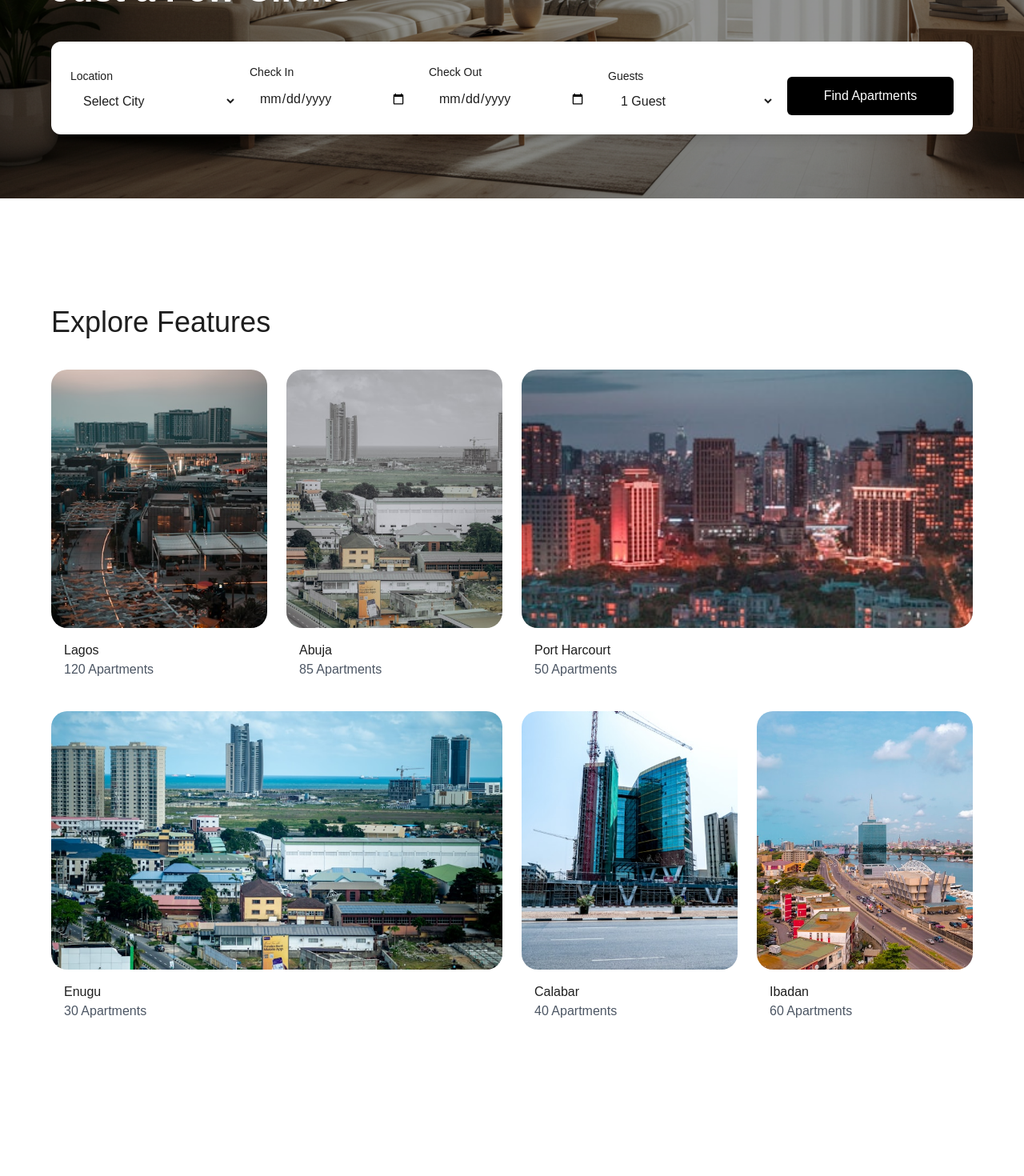
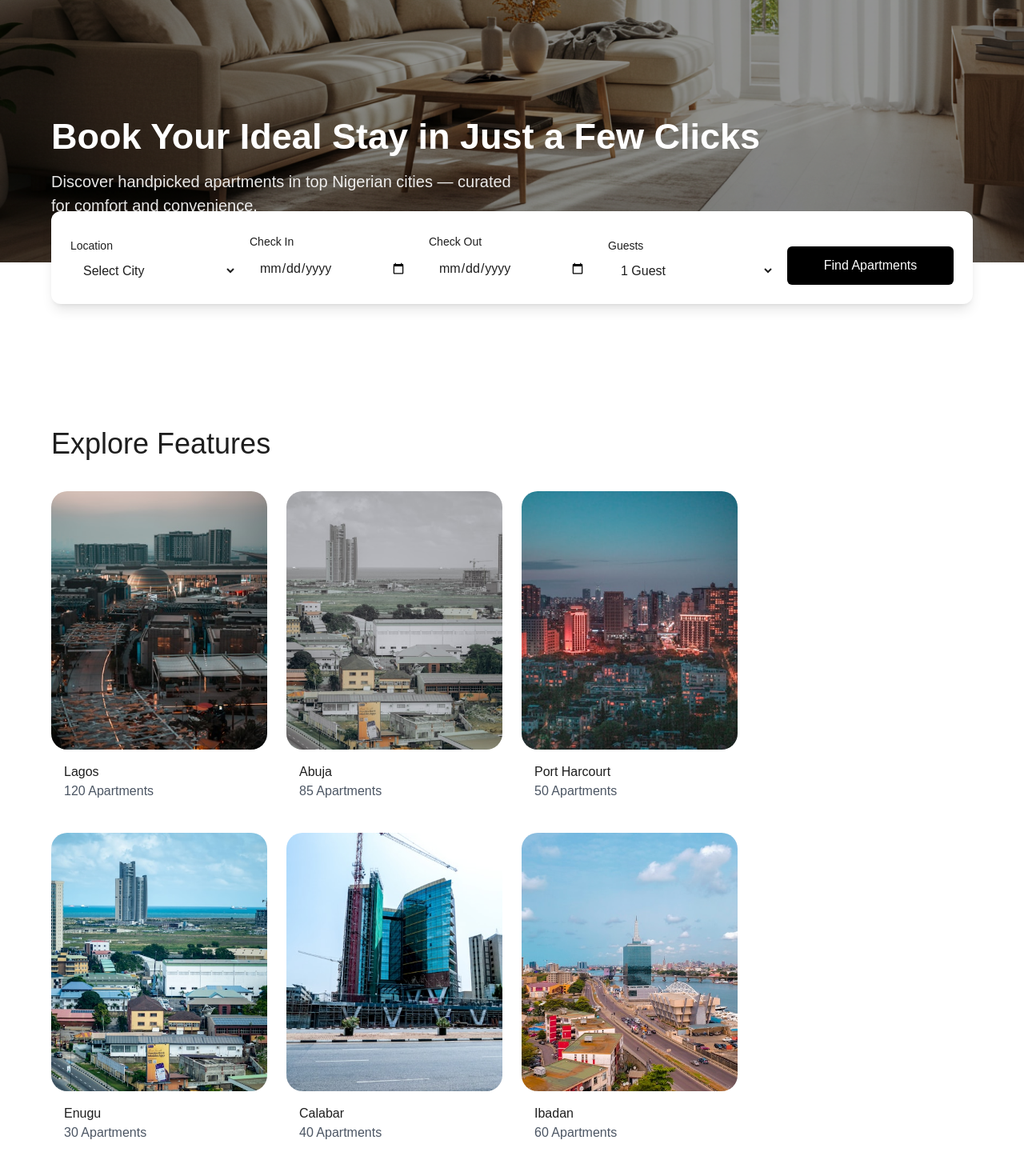
Before and after one commit to nancy-amam/jenriana, a Next.js app: page / in a window 1280 px wide. Shown: the part 560-2030 px from the top of the page at 80% size. Built offline with nearby package versions, Linux system fonts and the light colour scheme.

Commit message:
worked on homepage, aparmentpage and checkout

```diff
--- a/src/app/page.tsx
+++ b/src/app/page.tsx
@@ -16,82 +16,59 @@ export default function HomePage() {
     <main>
       {/* Hero Section */}
       <section
-        className="relative h-[90vh] w-full bg-cover bg-center"
+        className="relative h-screen w-full bg-cover bg-center"
         style={{
           backgroundImage: "url('/images/hero-bg.png')",
         }}
       >
         <div className="absolute inset-0 bg-black/40"></div>
-        <div className="relative z-10 h-full flex flex-col justify-end pb-20 px-6 md:px-16">
-          <div className="flex flex-col md:flex-row items-center font-normal justify-between text-white mb-8">
-            <h1 className="text-[45px]  font-bold ">
+        <div className="relative z-10 h-full flex flex-col justify-end pb-6 px-4 md:px-16 mb-5">
+          <div className="flex flex-col items-start text-white mb-6 md:mb-8">
+            <h1 className="text-[30px] md:text-[45px] font-bold">
               Book Your Ideal Stay in Just a Few Clicks
             </h1>
-            <p className="text-[20px] max-w-xl text-[#ffffff]/90">
+            <p className="text-[16px] md:text-[20px] max-w-xl text-[#ffffff]/90 mt-2">
               Discover handpicked apartments in top Nigerian cities — curated
               for comfort and convenience.
             </p>
           </div>
+        </div>
+      </section>
 
       {/* Search Bar */}
+      <div className="mt-10 md:-mt-16 px-4 md:px-16 z-20 relative">
         <div className="bg-white text-[#1e1e1e] rounded-xl shadow-lg p-4 md:p-6 grid grid-cols-1 md:grid-cols-5 gap-4 items-end">
           <div>
-              <label
-                htmlFor="location"
-                className="block text-sm font-medium text-[#1e1e1e] mb-1"
-              >
+            <label htmlFor="location" className="block text-sm font-medium text-[#1e1e1e] mb-1">
               Location
             </label>
-              <select
-                id="location"
-                className="w-full rounded-md px-3 py-2"
-              >
+            <select id="location" className="w-full rounded-md px-3 py-2">
               <option value="">Select City</option>
               <option value="ikeja">Ikeja</option>
               <option value="lekki">Lekki</option>
               <option value="victoria-island">Victoria Island</option>
-                <option value="ikeja">Magodo</option>
-                <option value="ikeja">Ikorodu</option>
-                <option value="ikeja">Badagry</option>
+              <option value="magodo">Magodo</option>
+              <option value="ikorodu">Ikorodu</option>
+              <option value="badagry">Badagry</option>
             </select>
           </div>
           <div>
-              <label
-                htmlFor="check-in"
-                className="block text-sm font-medium text-[#1e1e1e] mb-1"
-              >
+            <label htmlFor="check-in" className="block text-sm font-medium text-[#1e1e1e] mb-1">
               Check In
             </label>
-              <input
-                id="check-in"
-                type="date"
-                className="w-full  rounded-md px-3 py-2"
-              />
+            <input id="check-in" type="date" className="w-full rounded-md px-3 py-2" />
           </div>
           <div>
-              <label
-                htmlFor="check-out"
-                className="block text-sm font-medium text-[#1e1e1e] mb-1"
-              >
+            <label htmlFor="check-out" className="block text-sm font-medium text-[#1e1e1e] mb-1">
               Check Out
             </label>
-              <input
-                id="check-out"
-                type="date"
-                className="w-full  rounded-md px-3 py-2 "
-              />
+            <input id="check-out" type="date" className="w-full rounded-md px-3 py-2" />
           </div>
           <div>
-              <label
-                htmlFor="guests"
-                className="block text-sm font-medium text-[#1e1e1e] mb-1"
-              >
+            <label htmlFor="guests" className="block text-sm font-medium text-[#1e1e1e] mb-1">
               Guests
             </label>
-              <select
-                id="guests"
-                className="w-full rounded-md px-3 py-2"
-              >
+            <select id="guests" className="w-full rounded-md px-3 py-2">
               <option>1 Guest</option>
               <option>2 Guests</option>
               <option>3 Guests</option>
@@ -105,145 +82,103 @@ export default function HomePage() {
           </div>
         </div>
       </div>
-      </section>
 
       {/* Explore Features Section */}
-           <section className="py-12 md:py-24 lg:py-32 px-6 md:px-16">
-        <h2 className="text-[36px] font-medium mb-8 text-[#1e1e1e] text-left">
+
+        {/* Explore Features */}
+<section className="py-12 md:py-24 lg:py-32 px-4 md:px-16 mt-5">
+  <h2 className="text-[28px] md:text-[36px] font-medium mb-6 md:mb-8 text-[#1e1e1e] text-left">
     Explore Features
   </h2>
 
-        <div className="space-y-6">
-          {/* First row: 1 col + 1 col + 2 col */}
+  {/* Mobile: Horizontal scroll */}
+  <div className="md:hidden flex gap-4 overflow-x-auto no-scrollbar">
+    {locationFeatures.map((feature, idx) => (
+      <div
+        key={idx}
+        className="min-w-[260px] flex-shrink-0  rounded-[20px] overflow-hidden shadow"
+      >
+        <div className="relative w-full h-[220px]">
+          <Image
+            src={feature.imageUrl || "/placeholder.svg"}
+            alt={feature.altText}
+            fill
+            className="object-cover  rounded-[20px]"
+          />
+        </div>
+        <div className="p-4 text-left">
+          <h3 className="text-base font-normal text-[#1e1e1e]">{feature.locationName}</h3>
+          <p className="text-sm text-[#4b5563]">{feature.apartmentCount} Apartments</p>
+        </div>
+      </div>
+    ))}
+  </div>
+
+  {/* Desktop: Asymmetric grid */}
+  <div className="hidden md:block space-y-6 ">
+    {/* First row */}
     <div className="grid grid-cols-4 gap-6">
-            <div className="col-span-1">
+      {locationFeatures.slice(0, 3).map((feature, idx) => (
+        <div
+          key={idx}
+          className={`col-span-${idx === 2 ? 2 : 1}`}
+        >
           <div className="relative w-full h-[323px]">
             <Image
-                  src={locationFeatures[0].imageUrl || "/placeholder.svg"}
-                  alt={locationFeatures[0].altText}
+              src={feature.imageUrl || "/placeholder.svg"}
+              alt={feature.altText}
               fill
               className="object-cover rounded-[20px]"
             />
           </div>
           <div className="p-4 text-left">
             <h3 className="text-base font-normal text-[#1e1e1e]">
-                  {locationFeatures[0].locationName}
+              {feature.locationName}
             </h3>
             <p className="text-base text-[#4b5563]">
-                  {locationFeatures[0].apartmentCount} Apartments
+              {feature.apartmentCount} Apartments
             </p>
           </div>
         </div>
+      ))}
+    </div>
 
-            <div className="col-span-1">
+    {/* Second row */}
+    <div className="grid grid-cols-4 gap-6">
+      {locationFeatures.slice(3, 6).map((feature, idx) => (
+        <div
+          key={idx}
+          className={`col-span-${idx === 0 ? 2 : 1}`}
+        >
           <div className="relative w-full h-[323px]">
             <Image
-                  src={locationFeatures[1].imageUrl || "/placeholder.svg"}
-                  alt={locationFeatures[1].altText}
+              src={feature.imageUrl || "/placeholder.svg"}
+              alt={feature.altText}
               fill
               className="object-cover rounded-[20px]"
             />
           </div>
           <div className="p-4 text-left">
             <h3 className="text-base font-normal text-[#1e1e1e]">
-                  {locationFeatures[1].locationName}
+              {feature.locationName}
             </h3>
             <p className="text-base text-[#4b5563]">
-                  {locationFeatures[1].apartmentCount} Apartments
+              {feature.apartmentCount} Apartments
             </p>
           </div>
         </div>
-
-            <div className="col-span-2">
-              <div className="relative w-full h-[323px]">
-                <Image
-                  src={locationFeatures[2].imageUrl || "/placeholder.svg"}
-                  alt={locationFeatures[2].altText}
-                  fill
-                  className="object-cover rounded-[20px]"
-                />
-              </div>
-              <div className="p-4 text-left">
-                <h3 className="text-base font-normal text-[#1e1e1e]">
-                  {locationFeatures[2].locationName}
-                </h3>
-                <p className="text-base text-[#4b5563]">
-                  {locationFeatures[2].apartmentCount} Apartments
-                </p>
-              </div>
-            </div>
-          </div>
-
-          {/* Second row: 2 col + 1 col + 1 col */}
-          <div className="grid grid-cols-4 gap-6">
-            <div className="col-span-2">
-              <div className="relative w-full h-[323px]">
-                <Image
-                  src={locationFeatures[3].imageUrl || "/placeholder.svg"}
-                  alt={locationFeatures[3].altText}
-                  fill
-                  className="object-cover rounded-[20px]"
-                />
-              </div>
-              <div className="p-4 text-left">
-                <h3 className="text-base font-normal text-[#1e1e1e]">
-                  {locationFeatures[3].locationName}
-                </h3>
-                <p className="text-base text-[#4b5563]">
-                  {locationFeatures[3].apartmentCount} Apartments
-                </p>
-              </div>
-            </div>
-
-            <div className="col-span-1">
-              <div className="relative w-full h-[323px]">
-                <Image
-                  src={locationFeatures[4].imageUrl || "/placeholder.svg"}
-                  alt={locationFeatures[4].altText}
-                  fill
-                  className="object-cover rounded-[20px]"
-                />
-              </div>
-              <div className="p-4 text-left">
-                <h3 className="text-base font-normal text-[#1e1e1e]">
-                  {locationFeatures[4].locationName}
-                </h3>
-                <p className="text-base text-[#4b5563]">
-                  {locationFeatures[4].apartmentCount} Apartments
-                </p>
-              </div>
-            </div>
-
-            <div className="col-span-1">
-              <div className="relative w-full h-[323px]">
-                <Image
-                  src={locationFeatures[5].imageUrl || "/placeholder.svg"}
-                  alt={locationFeatures[5].altText}
-                  fill
-                  className="object-cover rounded-[20px]"
-                />
-              </div>
-              <div className="p-4 text-left">
-                <h3 className="text-base font-normal text-[#1e1e1e]">
-                  {locationFeatures[5].locationName}
-                </h3>
-                <p className="text-base text-[#4b5563]">
-                  {locationFeatures[5].apartmentCount} Apartments
-                </p>
-              </div>
-            </div>
+      ))}
     </div>
   </div>
 </section>
 
 
-
       {/* Featured Listings */}
-      <section className="py-12 md:py-24 lg:py-32 px-6 md:px-16">
-        <h2 className="text-[36px] font-medium mb-8 text-[#1e1e1e] text-left">
+      <section className="py-12 md:py-24 lg:py-32 px-4 md:px-16">
+        <h2 className="text-[28px] md:text-[36px] font-medium mb-6 md:mb-8 text-[#1e1e1e] text-left">
           Featured Listings
         </h2>
-        <div className="flex overflow-x-scroll pb-4 space-x-6 no-scrollbar">
+        <div className="flex overflow-x-auto pb-4 space-x-4 no-scrollbar">
           {featuredApartments.map((apartment) => (
             <ApartmentCard key={apartment.id} {...apartment} />
           ))}
@@ -251,11 +186,11 @@ export default function HomePage() {
       </section>
 
       {/* Guest Testimonials */}
-      <section className="py-12 md:py-24 lg:py-32 px-6 md:px-16">
-        <h2 className="text-[36px] font-medium mb-8 text-[#1e1e1e] text-left">
+      <section className="py-12 md:py-24 lg:py-32 px-4 md:px-16">
+        <h2 className="text-[28px] md:text-[36px] font-medium mb-6 md:mb-8 text-[#1e1e1e] text-left">
           What our guests say
         </h2>
-        <div className="grid grid-cols-1 sm:grid-cols-2 lg:grid-cols-3 gap-6">
+        <div className="flex overflow-x-auto gap-4 no-scrollbar">
           {testimonials.map((testimonial) => (
             <TestimonialCard key={testimonial.id} testimonial={testimonial} />
           ))}
@@ -263,16 +198,13 @@ export default function HomePage() {
       </section>
 
       {/* Trending Section */}
-      <section className="py-12 md:py-24 lg:py-32 px-6 md:px-16">
-        <h2 className="text-[36px] font-medium mb-8 text-[#1e1e1e] text-left">
+      <section className="py-12 md:py-24 lg:py-32 px-4 md:px-16">
+        <h2 className="text-[28px] md:text-[36px] font-medium mb-6 md:mb-8 text-[#1e1e1e] text-left">
           Trending This Week
         </h2>
-        <div className="grid grid-cols-1 sm:grid-cols-2 lg:grid-cols-3 xl:grid-cols-4 gap-6">
+        <div className="flex overflow-x-auto gap-4 no-scrollbar">
           {trendingApartments.map((apartment) => (
-            <TrendingApartmentCard
-              key={apartment.id}
-              apartment={apartment}
-            />
+            <TrendingApartmentCard key={apartment.id} apartment={apartment} />
           ))}
         </div>
       </section>
@@ -287,7 +219,7 @@ export default function HomePage() {
         />
         <div className="absolute inset-0 bg-black/50 z-10"></div>
         <div className="relative z-20 max-w-3xl px-6">
-          <h2 className="text-[36px] md:text-[36px] font-normal mb-4">
+          <h2 className="text-[28px] md:text-[36px] font-normal mb-4">
             Can&apos;t Decide? Let&apos;s Help You Find the Perfect Apartment.
           </h2>
           <p className="text-base md:text-base mb-8">
--- a/src/components/navbar.tsx
+++ b/src/components/navbar.tsx
@@ -15,7 +15,7 @@ const Navbar = () => {
   ];
 
   return (
-    <nav className="bg-white h-1 left-0 w-full z-50">
+    <nav className="bg-white h-1 left-0 w-full z-50 relative">
       <div className="max-w-7xl mx-auto px-4 sm:px-6 lg:px-8 mt-5 flex items-center justify-between">
         {/* Left: Logo */}
         <Link href="/" className="text-2xl font-semibold text-[#1e1e1e]">
@@ -54,7 +54,7 @@ const Navbar = () => {
 
       {/* Mobile Menu Dropdown */}
       {isOpen && (
-        <div className="md:hidden bg-white shadow-md px-4 py-3 space-y-3">
+        <div className="md:hidden absolute top-8 left-0 w-full bg-white z-50  px-4 py-3 space-y-3">
           {navLinks.map((link) => (
             <Link
               key={link.name}
```
Also changed, not shown: src/app/apartment/aparment-details.tsx (+32 -64 lines). Lines whose indentation alone changed are shown as unchanged.
